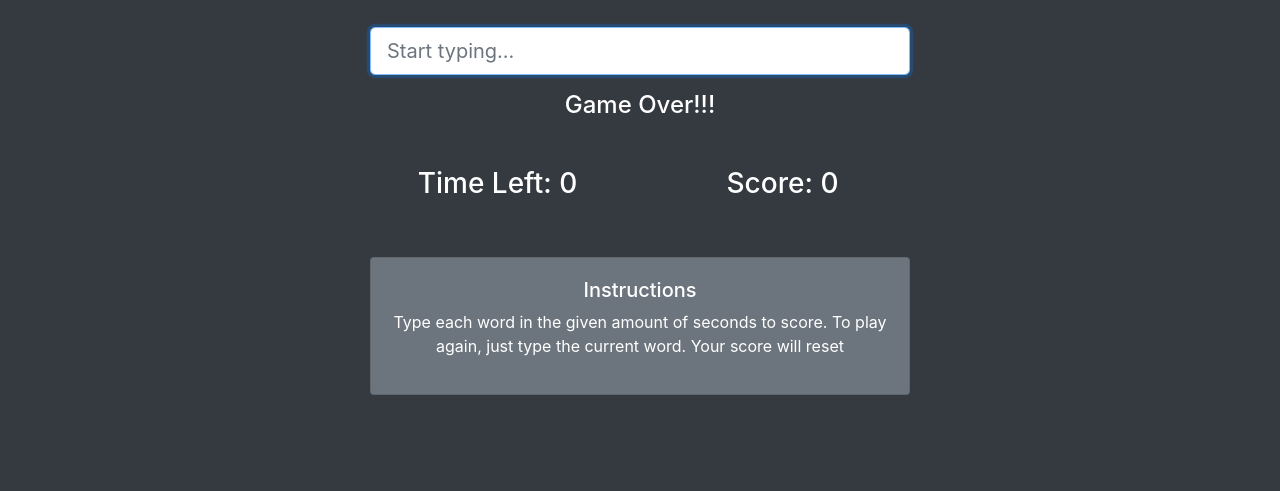
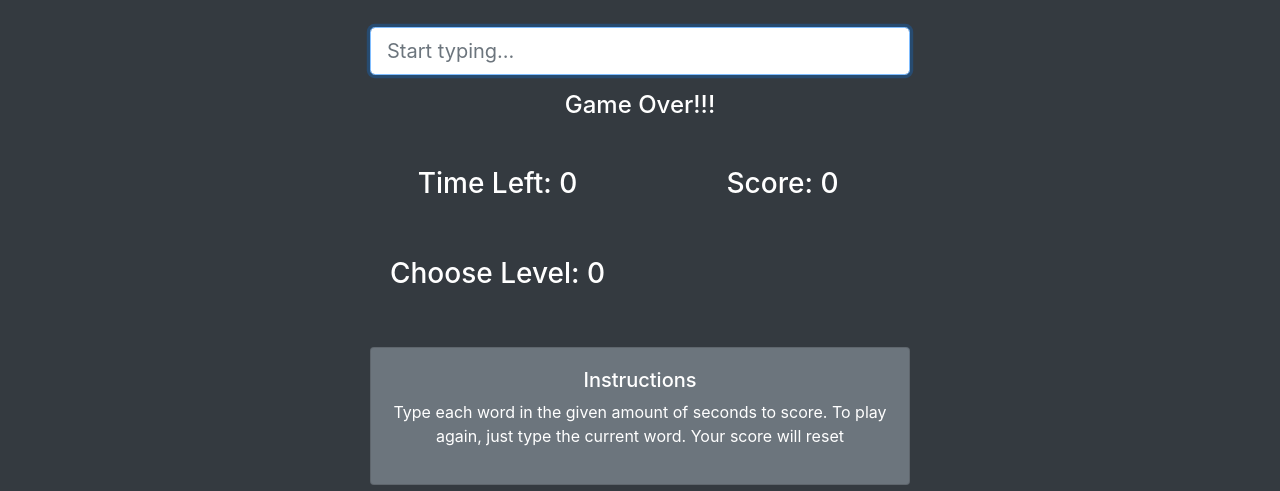
Before and after one commit to gunt/Speed_Typing_Game_Javascript, a plain HTML site: page index.html in a window 1280 px wide. Shown: the part 309-800 px from the top of the page. Drawn offline with nearby package versions, Linux system fonts and the light colour scheme.

Commit message:
choose level

```diff
--- a/index.html
+++ b/index.html
@@ -39,6 +39,14 @@
           </div>
         </div>
 
+        <div class="row mt-5">
+          <div class="col-md-6">
+            <h3>Choose Level:
+              <span id="chooseLevel">0</span>
+            </h3>
+          </div>
+        </div>
+
         <!-- Instructions -->
         <div class="row mt-5">
           <div class="col-md-12">
```
